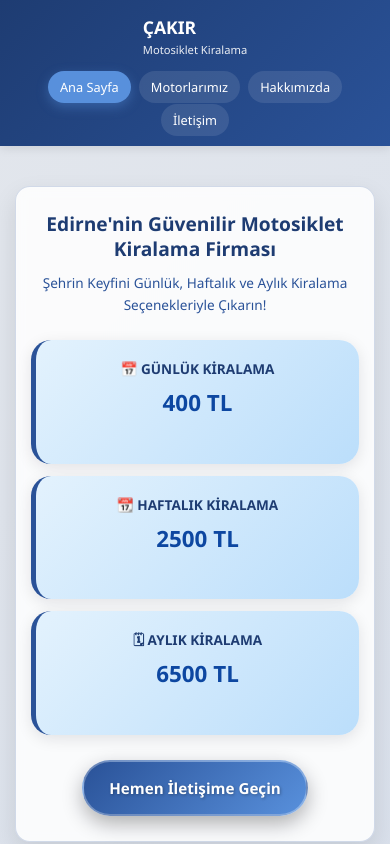
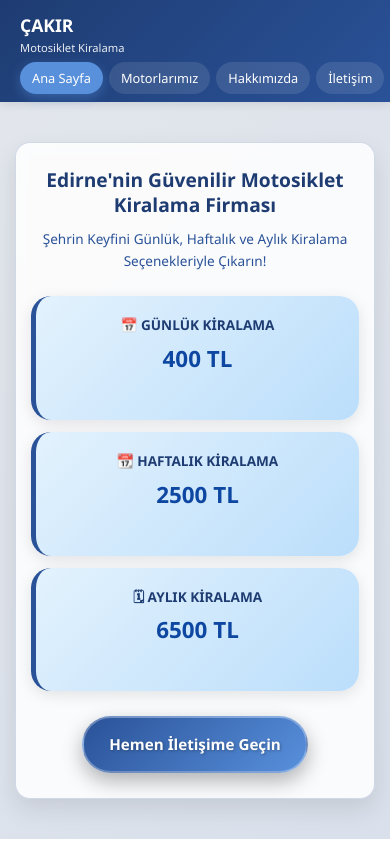
Before and after one commit to ArasBey22/cakir-motosiklet-kiralama, a plain HTML site: page index.html in a window 390 px wide. Shown: the top 844 px of the page. Drawn offline with Linux system fonts and the light colour scheme.

```diff
--- a/index.html
+++ b/index.html
@@ -363,34 +363,42 @@
         @media (max-width: 768px) {
             /* Header düzenlemeleri */
             header {
-                padding: 0.8rem 0;
+                padding: 0.7rem 0;
             }
 
             .header-content {
-                flex-direction: column;
-                gap: 15px;
+                flex-direction: row;
+                gap: 8px;
+                justify-content: space-between;
+                align-items: center;
             }
 
             .logo {
-                font-size: 1.3rem;
+                font-size: 1.1rem;
+                flex-shrink: 0;
             }
 
             .logo-subtitle {
-                font-size: 0.75rem;
+                font-size: 0.7rem;
             }
 
             /* Navigasyon menüsü mobil düzenlemesi */
+            nav {
+                flex: 1;
+            }
+
             nav ul {
                 flex-direction: row;
-                flex-wrap: wrap;
-                justify-content: center;
-                gap: 8px;
+                flex-wrap: nowrap;
+                justify-content: flex-end;
+                gap: 6px;
                 width: 100%;
             }
 
             nav a {
-                padding: 8px 15px;
-                font-size: 0.85rem;
+                padding: 7px 11px;
+                font-size: 0.75rem;
+                white-space: nowrap;
             }
 
             /* Hero bölümü mobil düzenlemesi */
```
